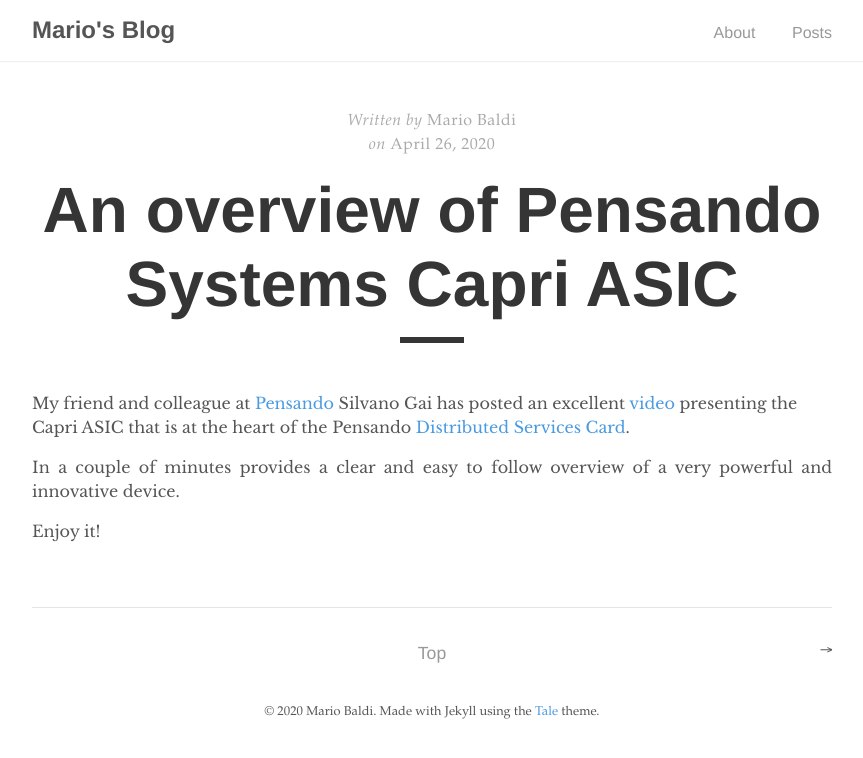
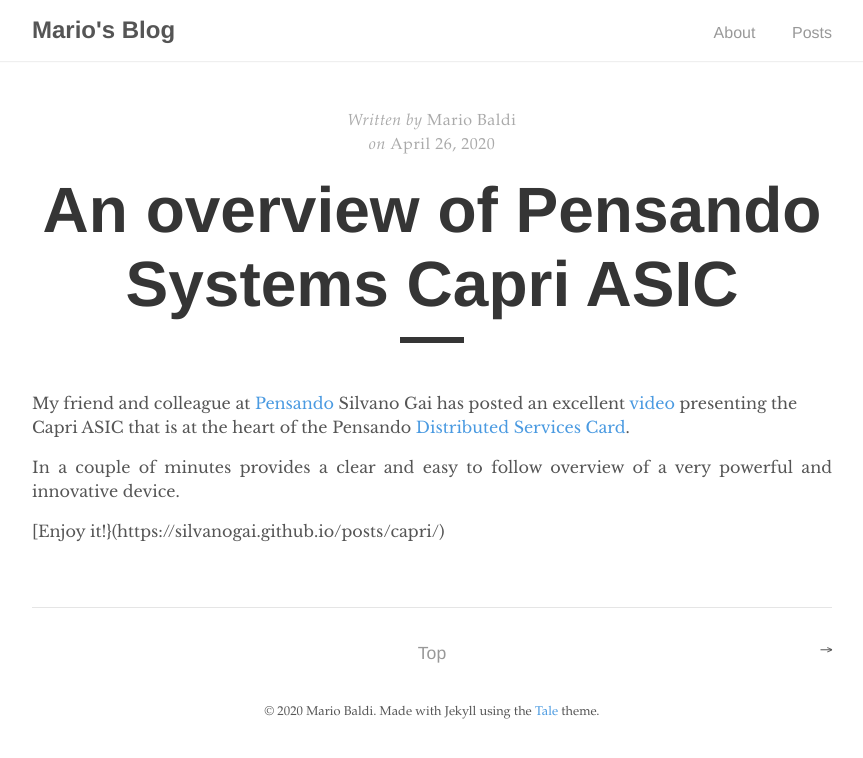
Before and after one commit to mariobaldi/mariobaldi.github.io, a Jekyll site: the page built from _posts/2020-04-26-Capri.md, in a window 1280 px wide. Shown: the top 758 px of the page, without its empty margins (208-1071 px from the left). Built offline with Jekyll 4.4.1, drawn with Linux system fonts in a browser that asks for light colours; some of the changed lines change nothing that is shown.

Commit message:
Update 2020-04-26-Capri.md

```diff
--- a/_posts/2020-04-26-Capri.md
+++ b/_posts/2020-04-26-Capri.md
@@ -12,4 +12,4 @@
 
 In a couple of minutes provides a clear and easy to follow overview of a very powerful and innovative device.
 
-Enjoy it!
+[Enjoy it!}(https://silvanogai.github.io/posts/capri/)
```
